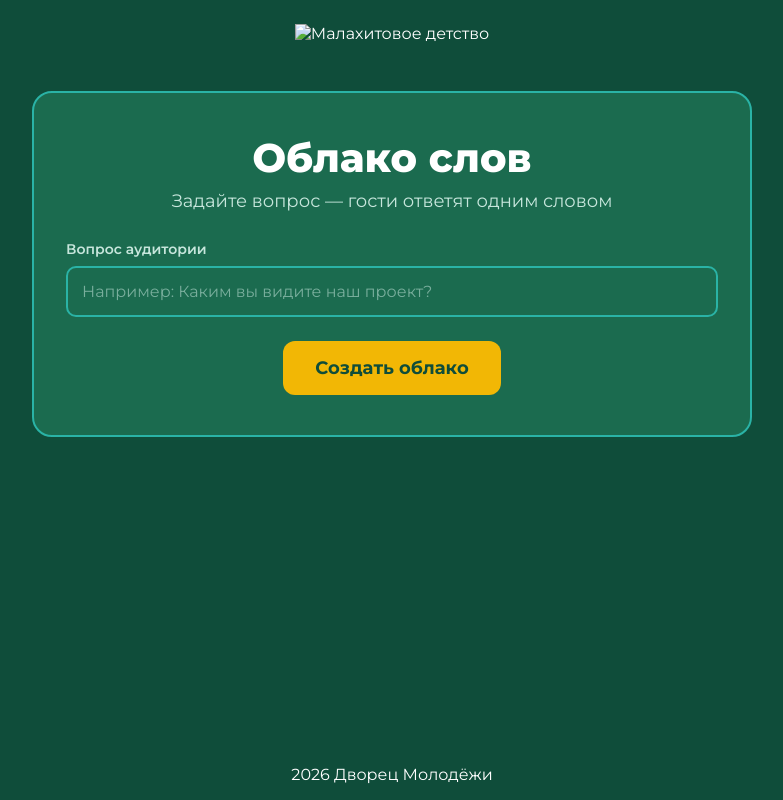
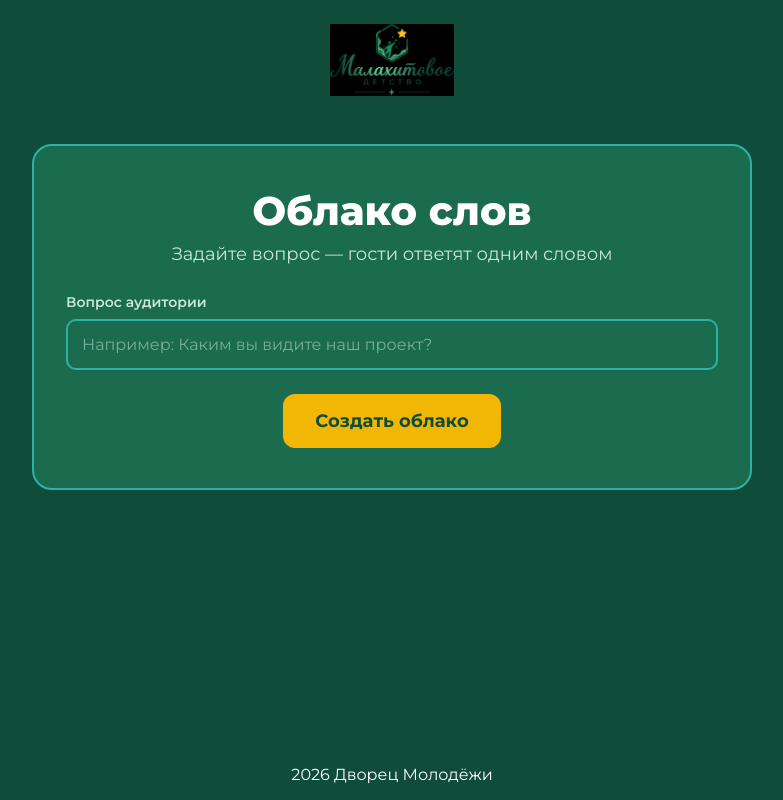
Before and after one commit to kiyooumi/malachite-childhood, a website: page public/index.html in a window 1280 px wide. Shown: the whole page, without its empty margins (248-1031 px from the left). Drawn offline with nearby package versions, Linux system fonts and the light colour scheme; no server answers.

Commit message:
Update index.html

```diff
--- a/public/index.html
+++ b/public/index.html
@@ -10,7 +10,7 @@
 </head>
 <body>
   <header class="header">
-    <img src="/logo.png" alt="Малахитовое детство" class="logo-main">
+    <img src="/logo.jpeg" alt="Малахитовое детство" class="logo-main">
   </header>
 
   <main class="container">
```
